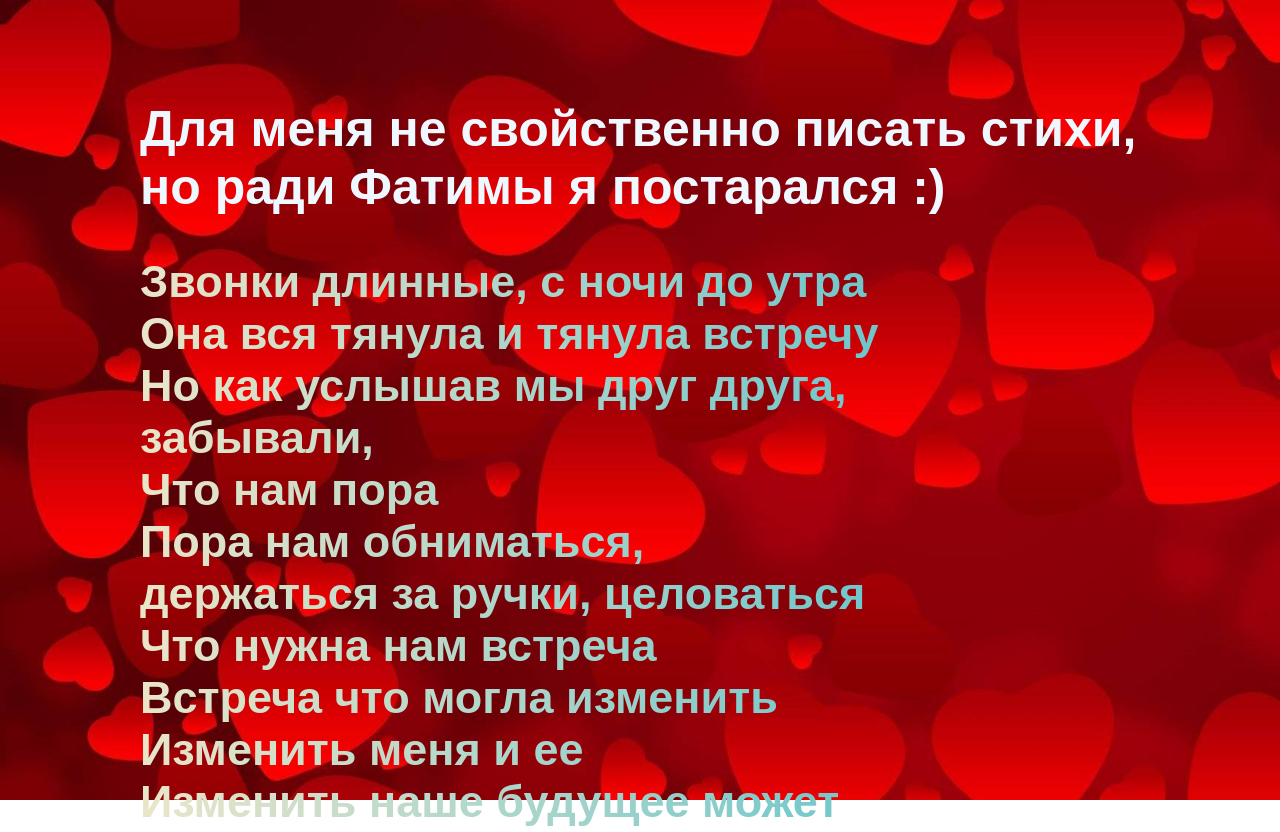
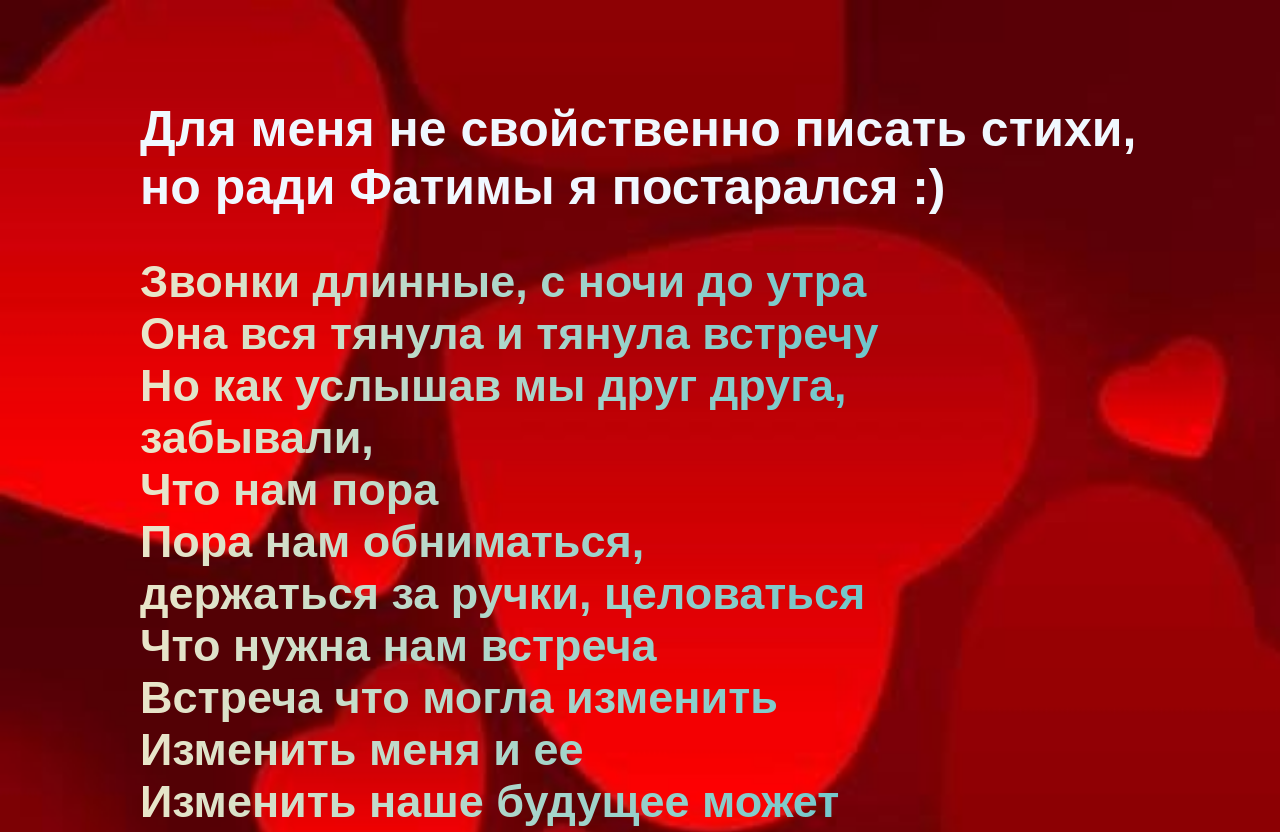
Before and after one commit to Radjap/My-girl, a plain HTML site: page index.html in a window 1280 px wide. Shown: the top 832 px of the page. Drawn offline with Linux system fonts and the light colour scheme.

Commit message:
Update style.css

```diff
--- a/css/style.css
+++ b/css/style.css
@@ -10,13 +10,13 @@ body {
   background-image: url(../img/1685152342_fons-pibig-info-p-fon-serdtsa-vkontakte-12.jpg);
   background-repeat: no-repeat;
   background-size: cover;
-height: 100vh;
+  height: 100%;
 }
 .container {
   max-width: 1000px;
   margin: 0 auto;
   padding: 0 25px;
-
+  padding-bottom:100%;
   position: relative;
 }
 .home__body {
```
